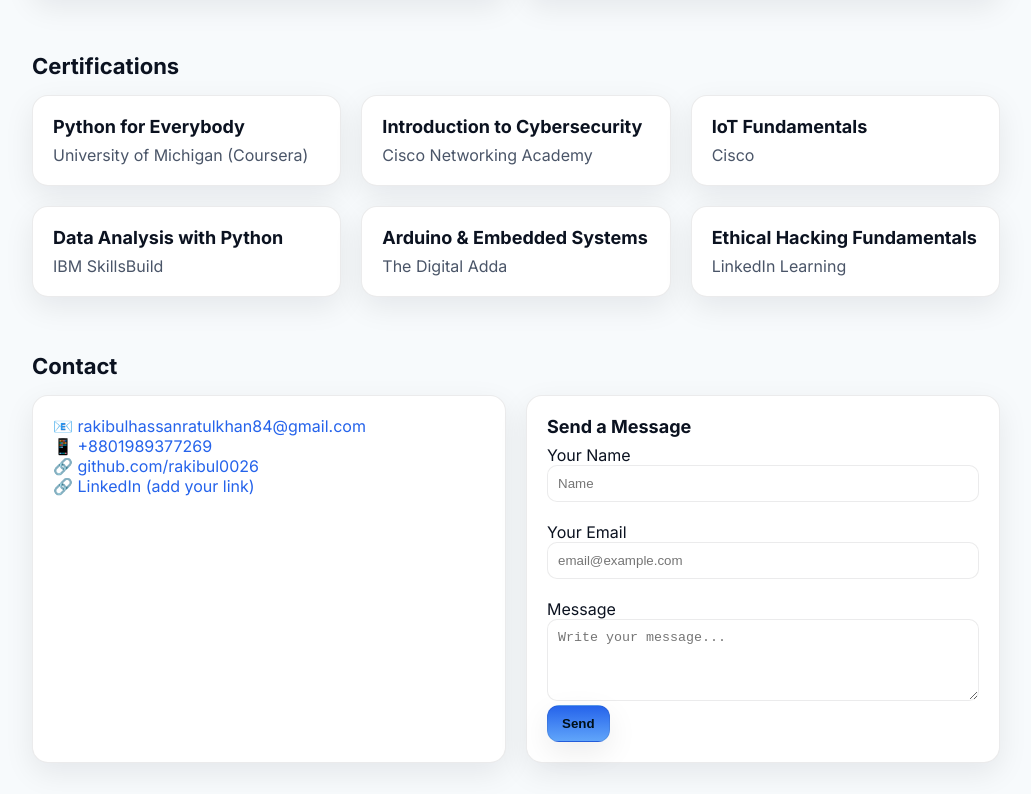
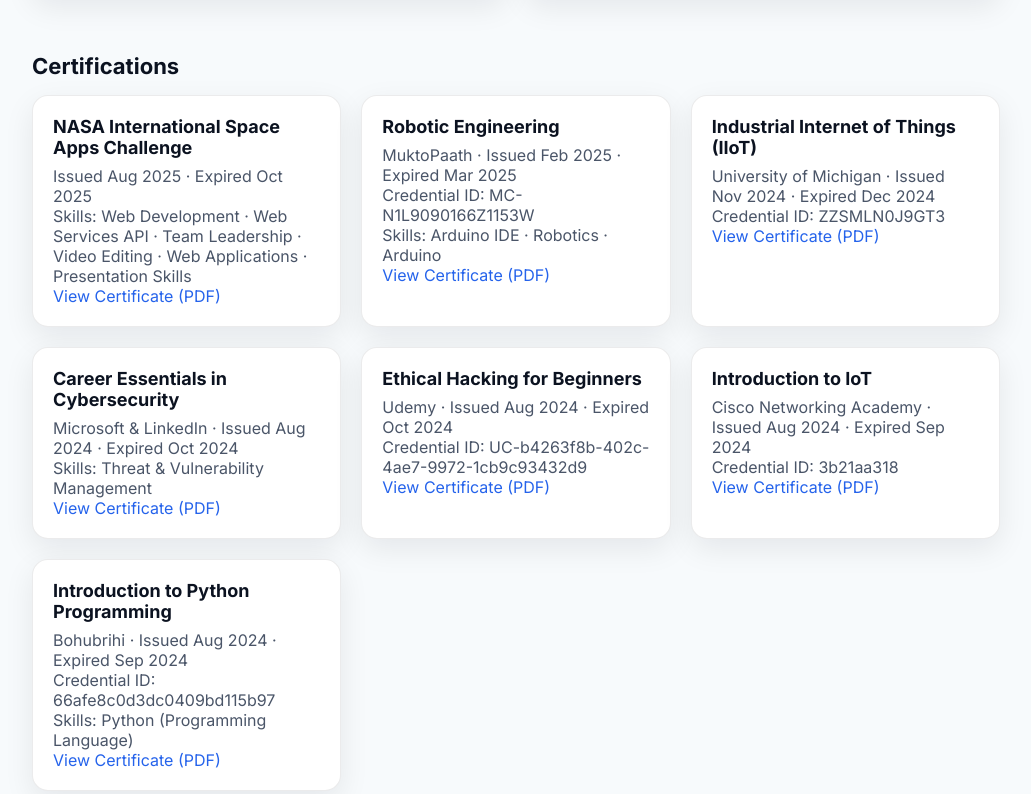
Before and after one commit to rakibul0026/portfolio, a plain HTML site: page index.html in a window 1280 px wide. Shown: the part 2299-3093 px from the top of the page, without its empty margins (124-1155 px from the left). Drawn offline with Linux system fonts and the light colour scheme.

Commit message:
Update index.html

```diff
--- a/index.html
+++ b/index.html
@@ -249,30 +249,58 @@
    <section id="certs">
   <h2>Certifications</h2>
   <div class="grid cards">
+
     <div class="card" style="grid-column:span 4">
-          <h3>Python for Everybody</h3>
-          <p class="muted">University of Michigan (Coursera)</p>
+      <h3>NASA International Space Apps Challenge</h3>
+      <p class="muted">Issued Aug 2025 · Expired Oct 2025</p>
+      <p>Skills: Web Development · Web Services API · Team Leadership · Video Editing · Web Applications · Presentation Skills</p>
+      <p><a href="NASA CERTIFICATE.pdf" target="_blank" rel="noopener">View Certificate (PDF)</a></p>
     </div>
+
     <div class="card" style="grid-column:span 4">
-          <h3>Introduction to Cybersecurity</h3>
-          <p class="muted">Cisco Networking Academy</p>
+      <h3>Robotic Engineering</h3>
+      <p class="muted">MuktoPaath · Issued Feb 2025 · Expired Mar 2025</p>
+      <p>Credential ID: MC-N1L9090166Z1153W</p>
+      <p>Skills: Arduino IDE · Robotics · Arduino</p>
+      <p><a href="certificate20250318170313.pdf" target="_blank" rel="noopener">View Certificate (PDF)</a></p>
     </div>
+
     <div class="card" style="grid-column:span 4">
-          <h3>IoT Fundamentals</h3>
-          <p class="muted">Cisco</p>
+      <h3>Industrial Internet of Things (IIoT)</h3>
+      <p class="muted">University of Michigan · Issued Nov 2024 · Expired Dec 2024</p>
+      <p>Credential ID: ZZSMLN0J9GT3</p>
+      <p><a href="Coursera ZZSMLN0J9GT3.pdf" target="_blank" rel="noopener">View Certificate (PDF)</a></p>
     </div>
+
     <div class="card" style="grid-column:span 4">
-          <h3>Data Analysis with Python</h3>
-          <p class="muted">IBM SkillsBuild</p>
+      <h3>Career Essentials in Cybersecurity</h3>
+      <p class="muted">Microsoft & LinkedIn · Issued Aug 2024 · Expired Oct 2024</p>
+      <p>Skills: Threat & Vulnerability Management</p>
+      <p><a href="CertificateOfCompletion_Career Essentials in Cybersecurity by Microsoft and LinkedIn.pdf" target="_blank" rel="noopener">View Certificate (PDF)</a></p>
     </div>
+
     <div class="card" style="grid-column:span 4">
-          <h3>Arduino & Embedded Systems</h3>
-          <p class="muted">The Digital Adda</p>
+      <h3>Ethical Hacking for Beginners</h3>
+      <p class="muted">Udemy · Issued Aug 2024 · Expired Oct 2024</p>
+      <p>Credential ID: UC-b4263f8b-402c-4ae7-9972-1cb9c93432d9</p>
+      <p><a href="Ethical Hacking.pdf" target="_blank" rel="noopener">View Certificate (PDF)</a></p>
     </div>
+
     <div class="card" style="grid-column:span 4">
-          <h3>Ethical Hacking Fundamentals</h3>
-          <p class="muted">LinkedIn Learning</p>
+      <h3>Introduction to IoT</h3>
+      <p class="muted">Cisco Networking Academy · Issued Aug 2024 · Expired Sep 2024</p>
+      <p>Credential ID: 3b21aa318</p>
+      <p><a href="Introduction_to_IoT_Badge20240827-7-1y24x1.pdf" target="_blank" rel="noopener">View Certificate (PDF)</a></p>
     </div>
+
+    <div class="card" style="grid-column:span 4">
+      <h3>Introduction to Python Programming</h3>
+      <p class="muted">Bohubrihi · Issued Aug 2024 · Expired Sep 2024</p>
+      <p>Credential ID: 66afe8c0d3dc0409bd115b97</p>
+      <p>Skills: Python (Programming Language)</p>
+      <p><a href="Introduction to Python Programming certificate.pdf" target="_blank" rel="noopener">View Certificate (PDF)</a></p>
+    </div>
+
   </div>
 </section>
 
```
Lines whose indentation alone changed are shown as unchanged.
